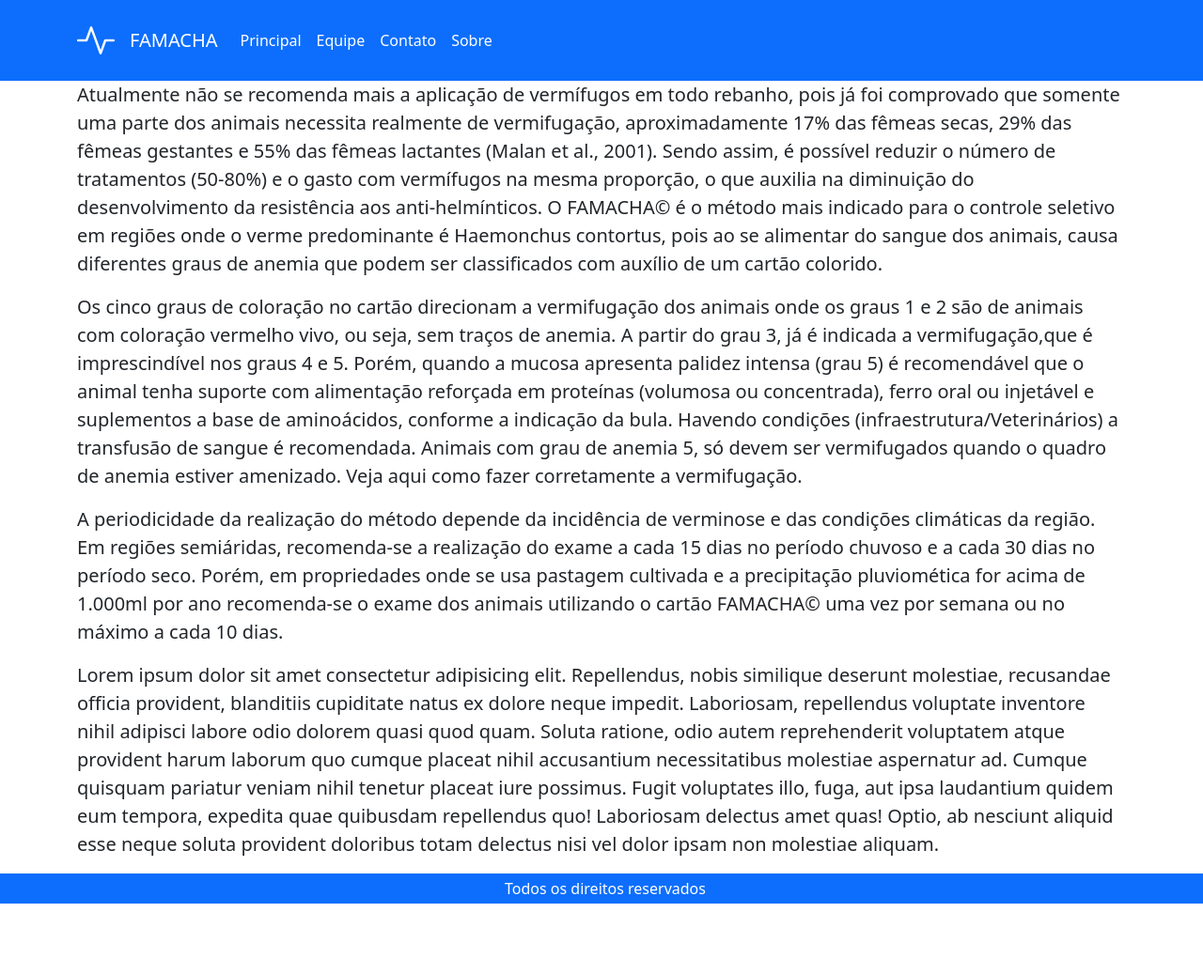
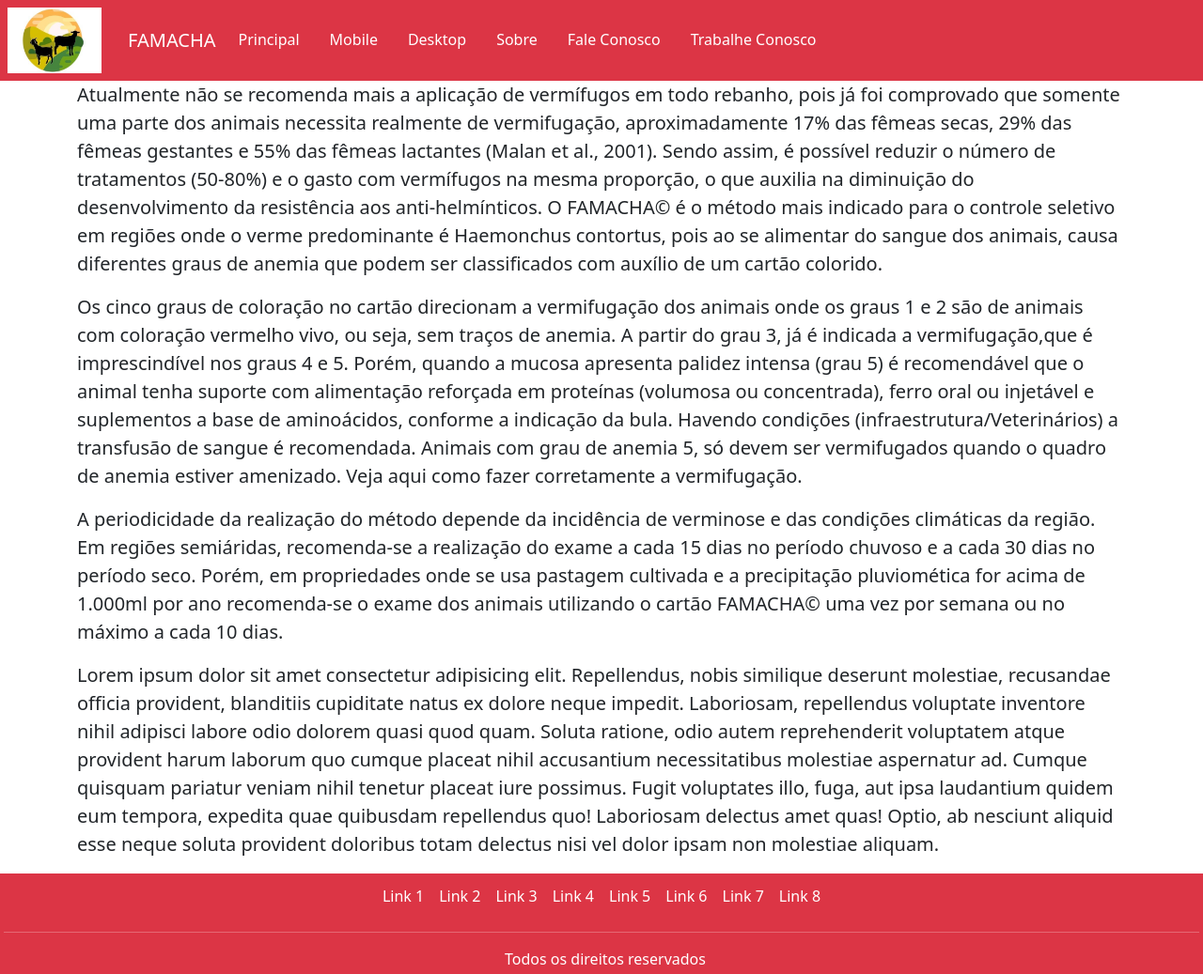
Before and after one commit to PauloMartirios/FAMACHA, a plain HTML site: page index.html in a window 1280 px wide. Shown: the whole page at 94% size. Before the commit the page ends 962 px from the top, so only its background shows below. Drawn offline with nearby package versions, Linux system fonts and the light colour scheme.

Commit message:
atualização 9/11/2023

```diff
--- a/index.html
+++ b/index.html
@@ -14,20 +14,22 @@
     <title>FAMACHA</title>
 </head>
 <body>
-    <nav class="navbar bg-primary navbar-expand-sm sticky-top">
+    <nav class="navbar bg-danger navbar-expand-sm sticky-top">
+        <img src="logo.jpeg" alt="logo" width="100" height="70" class="ms-2">
         <div class="container">
             <a href="" class="navbar-brand d-flex align-items-center  text-white">
-                <i class="bi bi-activity fs-1 me-3  text-white"></i>
                 FAMACHA</a>
                 <button class="navbar-toggler" type="" data-bs-toggle="collapse" data-bs-target="#menuNavbar">
                     <span class="navbar-toggler-icon"></span>
                 </button>
             <div class="collapse navbar-collapse" id="menuNavbar">
-                <div class="navbar-nav">
+                <div class="navbar-nav  nav-underline">
                     <a href="#" class="nav-link  text-white">Principal</a>
-                    <a href="#" class="nav-link  text-white">Equipe</a>
-                    <a href="#" class="nav-link  text-white">Contato</a>
-                    <a href="#" class="nav-link  text-white">Sobre</a>
+                    <a href="#" class="nav-link  text-white">Mobile</a>
+                    <a href="#" class="nav-link  text-white">Desktop</a>
+                    <a href="https://www.embrapa.br/paratec-controle-integrado-verminoses/vermes/caprinos-ovinos/famacha#:~:text=O%20FAMACHA%C2%A9%20%C3%A9%20o,aux%C3%ADlio%20de%20um%20cart%C3%A3o%20colorido." class="nav-link  text-white">Sobre</a>
+                    <a href="#" class="nav-link  text-white">Fale Conosco</a>
+                    <a href="#" class="nav-link  text-white">Trabalhe Conosco</a>
                 </div>
             </div>
         </div>
@@ -74,10 +76,22 @@
     </div>
     </div>
 
-    <footer class="p-1 bg-primary text-white accordion-collapse text-center">
+    <footer class="p-1 bg-danger text-white accordion-collapse text-center">
+        <nav class="nav justify-content-center nav-underline">
+            <a href="#1" class="nav-link text-white">Link 1</a>
+            <a href="#2" class="nav-link text-white">Link 2</a>
+            <a href="#3" class="nav-link text-white">Link 3</a>
+            <a href="#4" class="nav-link text-white">Link 4</a>
+            <a href="#5" class="nav-link text-white">Link 5</a>
+            <a href="#6" class="nav-link text-white">Link 6</a>
+            <a href="#7" class="nav-link text-white">Link 7</a>
+            <a href="#8" class="nav-link text-white">Link 8</a>
+        </nav>
+        <hr>
         <span class="ms-2">
             Todos os direitos reservados
         </span>
     </footer>
-</body>
-</html>
+    </body>
+
+    </html>
```
